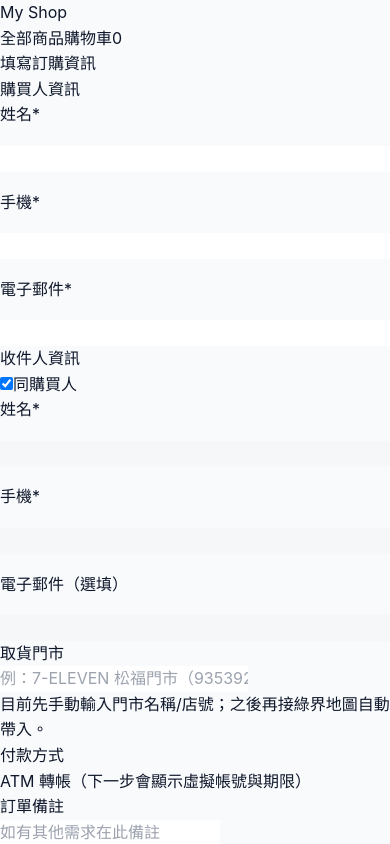
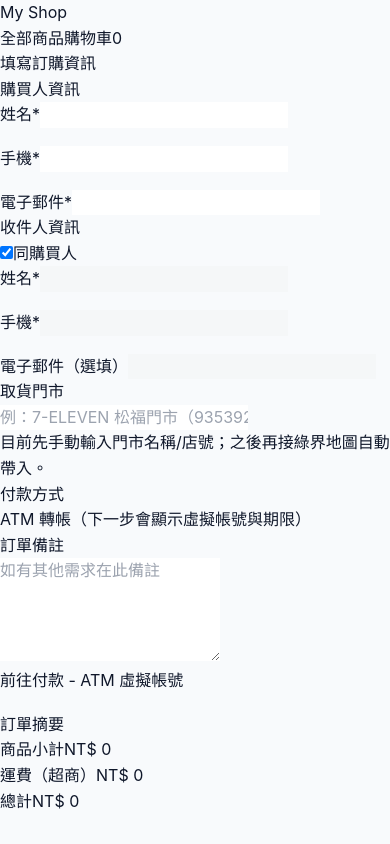
Before and after one commit to qweqwe55123/myshop, a Next.js app: page /checkout in a window 390 px wide. Shown: the top 844 px of the page. Built offline with nearby package versions, Linux system fonts and the light colour scheme.

Commit message:
fix(checkout): responsive form grid + stable inputs

```diff
--- a/app/components/CheckoutForm.jsx
+++ b/app/components/CheckoutForm.jsx
@@ -23,11 +23,11 @@
     rPhone: "",
     rEmail: "",
     sameAsBuyer: true,
-    pickupStore: "",   // ← 仍保留這個欄位
+    pickupStore: "",
     note: "",
   });
 
-  // 同購買人
+  // 同購買人 → 自動帶入
   useEffect(() => {
     if (form.sameAsBuyer) {
       setForm((f) => ({
@@ -64,7 +64,7 @@
             phone: form.phone,
             email: form.email,
             note: form.note || null,
-            pickupStore: form.pickupStore,   // ← 直接送手填門市
+            pickupStore: form.pickupStore,
             shipMethod: "CVS_7ELEVEN",
             payMethod: "ATM",
           },
@@ -108,18 +108,44 @@
         {/* 購買人 */}
         <section className="space-y-3">
           <h2 className="font-semibold text-lg">購買人資訊</h2>
-          <div className="grid gap-4 md:grid-cols-2">
-            <div className="grid gap-2">
-              <label className="text-sm">姓名<span className="text-red-500">*</span></label>
-              <input name="name" value={form.name} onChange={onChange} className="rounded-md border p-2" />
+
+          {/* 手機下一欄才兩欄，手機維持單欄 */}
+          <div className="grid grid-cols-1 gap-4 md:grid-cols-2">
+            {/* 姓名 */}
+            <div className="col-span-1">
+              <label className="text-sm">
+                姓名<span className="text-red-500">*</span>
+              </label>
+              <input
+                name="name"
+                value={form.name}
+                onChange={onChange}
+                className="mt-1 w-full box-border rounded-md border p-2"
+              />
             </div>
-            <div className="grid gap-2">
-              <label className="text-sm">手機<span className="text-red-500">*</span></label>
-              <input name="phone" value={form.phone} onChange={onChange} className="rounded-md border p-2" />
+            {/* 手機 */}
+            <div className="col-span-1">
+              <label className="text-sm">
+                手機<span className="text-red-500">*</span>
+              </label>
+              <input
+                name="phone"
+                value={form.phone}
+                onChange={onChange}
+                className="mt-1 w-full box-border rounded-md border p-2"
+              />
             </div>
-            <div className="grid gap-2 md:col-span-2">
-              <label className="text-sm">電子郵件<span className="text-red-500">*</span></label>
-              <input name="email" value={form.email} onChange={onChange} className="rounded-md border p-2" />
+            {/* Email 佔滿整列 */}
+            <div className="md:col-span-2">
+              <label className="text-sm">
+                電子郵件<span className="text-red-500">*</span>
+              </label>
+              <input
+                name="email"
+                value={form.email}
+                onChange={onChange}
+                className="mt-1 w-full box-border rounded-md border p-2"
+              />
             </div>
           </div>
         </section>
@@ -127,6 +153,7 @@
         {/* 收件人 */}
         <section className="space-y-3">
           <h2 className="font-semibold text-lg">收件人資訊</h2>
+
           <label className="inline-flex items-center gap-2 text-sm">
             <input
               type="checkbox"
@@ -135,26 +162,49 @@
             />
             同購買人
           </label>
-          <div className="grid gap-4 md:grid-cols-2">
-            <div className="grid gap-2">
-              <label className="text-sm">姓名<span className="text-red-500">*</span></label>
-              <input name="rName" value={form.rName} onChange={onChange} disabled={form.sameAsBuyer}
-                     className="rounded-md border p-2 disabled:bg-slate-50" />
+
+          <div className="grid grid-cols-1 gap-4 md:grid-cols-2">
+            {/* 姓名 */}
+            <div className="col-span-1">
+              <label className="text-sm">
+                姓名<span className="text-red-500">*</span>
+              </label>
+              <input
+                name="rName"
+                value={form.rName}
+                onChange={onChange}
+                disabled={form.sameAsBuyer}
+                className="mt-1 w-full box-border rounded-md border p-2 disabled:bg-slate-50"
+              />
             </div>
-            <div className="grid gap-2">
-              <label className="text-sm">手機<span className="text-red-500">*</span></label>
-              <input name="rPhone" value={form.rPhone} onChange={onChange} disabled={form.sameAsBuyer}
-                     className="rounded-md border p-2 disabled:bg-slate-50" />
+            {/* 手機 */}
+            <div className="col-span-1">
+              <label className="text-sm">
+                手機<span className="text-red-500">*</span>
+              </label>
+              <input
+                name="rPhone"
+                value={form.rPhone}
+                onChange={onChange}
+                disabled={form.sameAsBuyer}
+                className="mt-1 w-full box-border rounded-md border p-2 disabled:bg-slate-50"
+              />
             </div>
-            <div className="grid gap-2 md:col-span-2">
+            {/* Email(選填) 佔滿整列 */}
+            <div className="md:col-span-2">
               <label className="text-sm">電子郵件（選填）</label>
-              <input name="rEmail" value={form.rEmail} onChange={onChange} disabled={form.sameAsBuyer}
-                     className="rounded-md border p-2 disabled:bg-slate-50" />
+              <input
+                name="rEmail"
+                value={form.rEmail}
+                onChange={onChange}
+                disabled={form.sameAsBuyer}
+                className="mt-1 w-full box-border rounded-md border p-2 disabled:bg-slate-50"
+              />
             </div>
           </div>
         </section>
 
-        {/* 取貨門市：改成手動輸入 */}
+        {/* 取貨門市（手動） */}
         <section className="space-y-3">
           <h2 className="font-semibold text-lg">取貨門市</h2>
           <input
@@ -162,7 +212,7 @@
             value={form.pickupStore}
             onChange={onChange}
             placeholder="例：7-ELEVEN 松福門市（935392）"
-            className="rounded-md border p-2"
+            className="w-full box-border rounded-md border p-2"
           />
           <p className="text-xs text-slate-500">
             目前先手動輸入門市名稱/店號；之後再接綠界地圖自動帶入。
@@ -180,16 +230,25 @@
         {/* 備註 */}
         <section className="space-y-2">
           <h2 className="font-semibold text-lg">訂單備註</h2>
-          <textarea name="note" value={form.note} onChange={onChange} rows={4}
-                    className="w-full rounded-md border p-2" placeholder="如有其他需求在此備註" />
+          <textarea
+            name="note"
+            value={form.note}
+            onChange={onChange}
+            rows={4}
+            placeholder="如有其他需求在此備註"
+            className="w-full box-border rounded-md border p-2"
+          />
         </section>
 
         {err && (
           <div className="rounded-md border border-red-300 bg-red-50 p-3 text-sm text-red-700">{err}</div>
         )}
 
-        <button type="submit" disabled={loading || !items.length}
-                className="w-full rounded-lg bg-black px-4 py-2 text-white disabled:opacity-50">
+        <button
+          type="submit"
+          disabled={loading || !items.length}
+          className="w-full rounded-lg bg-black px-4 py-2 text-white disabled:opacity-50"
+        >
           {loading ? "送出中…" : "前往付款 - ATM 虛擬帳號"}
         </button>
       </form>
```
